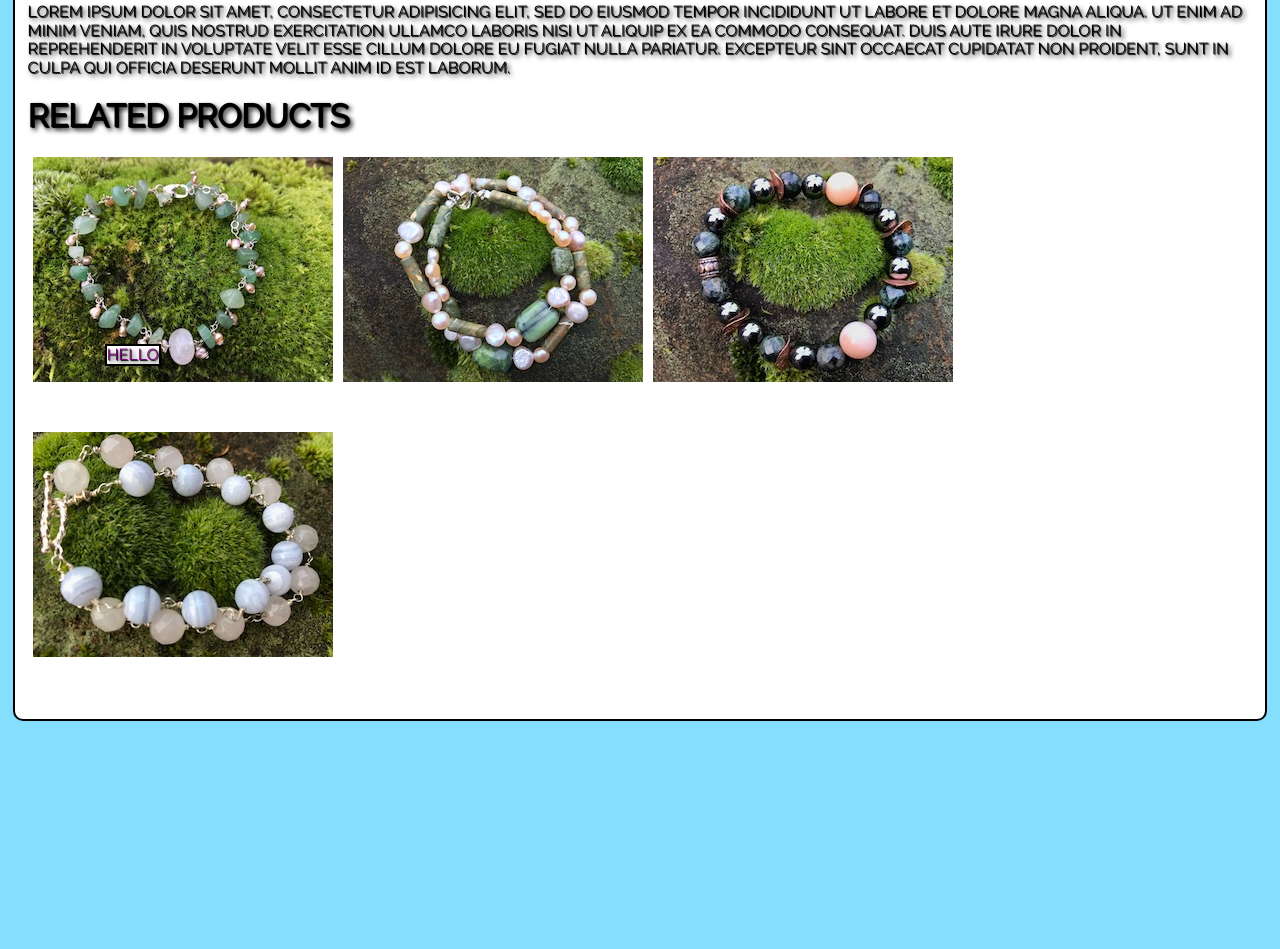
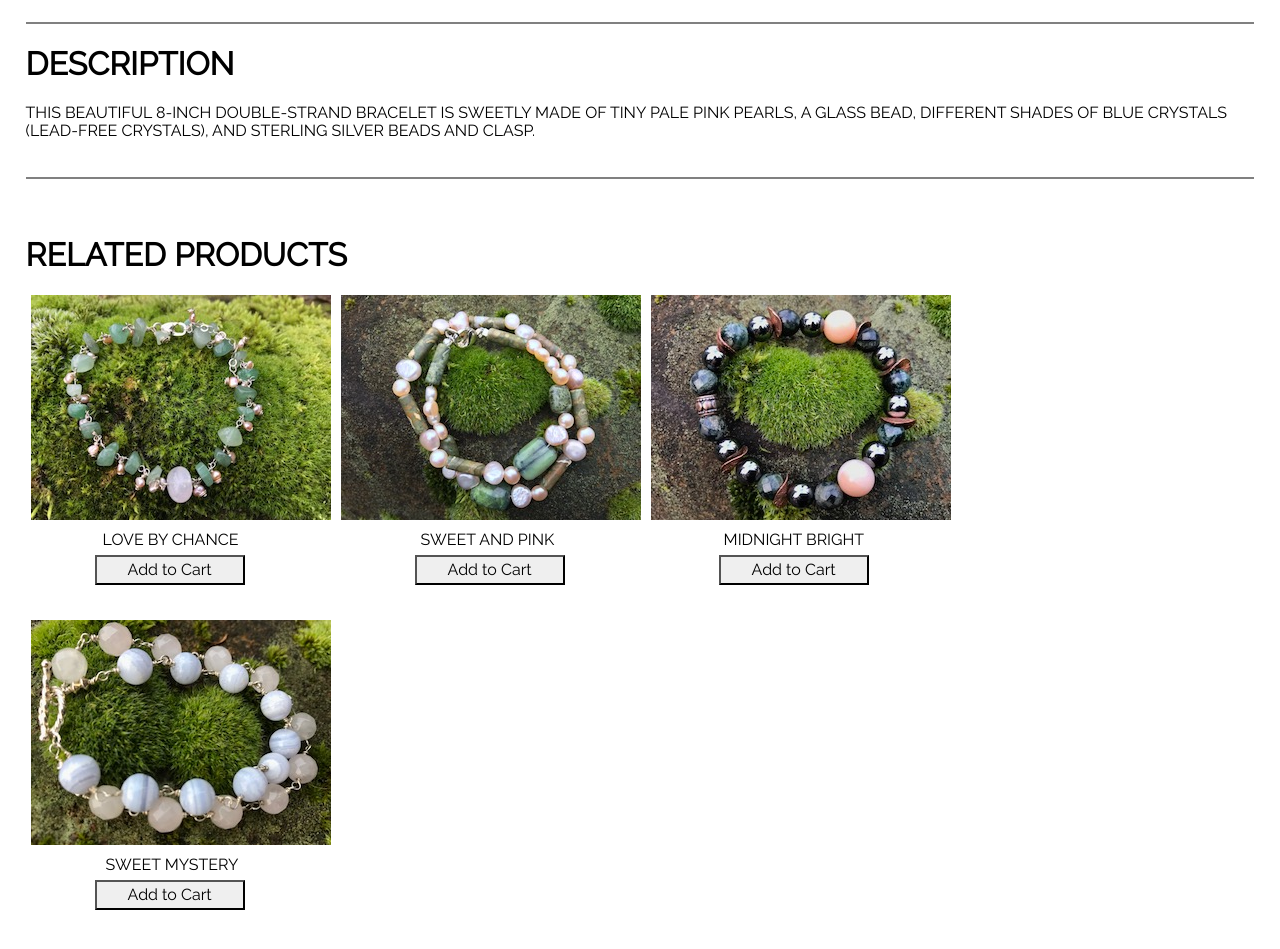
Before and after one commit to Dahling/product-page, a plain HTML site: page index.html in a window 1280 px wide. Shown: the part 774-1723 px from the top of the page. Before the commit the page ends 1495 px from the top, so only its background shows below. Drawn offline with Linux system fonts and the light colour scheme.

Commit message:
Modify changes in styling, got position of images and captions to work, add product description to middle section

```diff
--- a/css/styles.css
+++ b/css/styles.css
@@ -24,33 +24,34 @@ body, html {
 }
 
 #btn {
-  border-radius: 25px;
   padding: 15px;
   text-align: center;
-  background: #EACAB7;
+  background: lightgrey;
   color: black;
+  width: 200px;
+  height: 60px;
+  font-family: 'Raleway', sans-serif;
 }
 
 #btn:hover {
   color: white;
-  background: #EACAB7;
-  text-shadow: 1px 1px 1px #000,
-               3px 3px 5px #000;
+  background: lightpink;
+  /*text-shadow: 1px 1px 1px #000,
+               3px 3px 5px #000;*/
 }
 /*-----------------------------BODY------------------------*/
 body {
-  background: #84DEFE;
+  background: white;
   font-family: 'Raleway', sans-serif;
   text-transform: uppercase;
-  text-shadow: 1px 1px 1px #000,
-               3px 3px 5px #000;
+  /*text-shadow: 1px 1px 1px #000,
+               3px 3px 5px #000;*/
 }
 /*-----------------------------MAIN------------------------*/
 .container {
  width: 98%;
  height: auto;
  padding: 1%;
- border: 2px solid black;
  border-radius: 10px;
  background: white;
  margin: 0 auto;
@@ -84,6 +85,8 @@ body {
   text-transform: uppercase;
   text-shadow: 1px 1px 1px #000,
                3px 3px 5px #000;
+  border-bottom: 2px solid black;
+  border-top: 2px solid black;
 }
 
 .nav ul {
@@ -130,7 +133,6 @@ img {
 /*----------------------------1st & 2nd SECTION-----------------------*/
 .top {
   padding-top: 50px;
-  border: 5px solid hotpink;
   height: auto;
   clear: both;
 }
@@ -144,6 +146,7 @@ img {
   border: 2px solid black;
   border-radius: 25px;
   width: 100%;
+  position: relative;
   /*height: 50%;
   margin: auto;*/
 }
@@ -154,11 +157,14 @@ img {
   margin-right: 15px;
   padding-top: 80px;
   width: 35%;
-  color: #84DEFE;
+  color: #000;
+
 }
 /*-----------------------------MIDDLE SECTION------------------------*/
-#middle {
-
+.middle {
+  border-bottom: 2px solid grey;
+  border-top: 2px solid grey;
+  padding-bottom: 20px;
 }
 /*------------------THIRD SECTION-RELATED PRODUCTS/IMAGES--------------*/
 #thirdSection {
@@ -182,33 +188,99 @@ img {
   padding-right: 5px;
   padding-left: 5px;
   position: relative;
-  padding-bottom: 50px;
+  padding-bottom: 100px;
 }
 
-.caption1 {
+.images {
+  position: relative;
+  float: left;
+}
+/*------------------CAPTIONS UNDER PRODUCTS--------------*/
+/* Love by Chance Bracelet */
+.caption1{
   position: absolute;
-  top: 100px;
-  left: 60px;
+  top: 220px;
+  left: 77px;
+}
+
+.caption1:after {
+  clear:both;
+}
+/* Sweet and Pink Bracelet */
+.caption2 {
+  position: absolute;
+  top: 220px;
+  left: 85px;
+}
+/* Midnight Bright Bracelet */
+.caption3 {
+  position: absolute;
+  top: 220px;
+  left: 78px;
+}
+/* Sweet Mystery Bracelet */
+.caption4 {
+  position: absolute;
+  top: 220px;
+  left: 80px;
+}
+/*------------------BUTTONS UNDER PRODUCTS--------------*/
+.btn1 {
+  position: absolute;
+  top: 260px;
+  left: 69px;
+  border-radius: 0px;
+  background: #grey;
+  height: 30px;
+  width: 150px;
+  font-family: 'Raleway', sans-serif;
+}
+
+.btn1:hover {
   color: hotpink;
 }
-.caption2 {
+
+.btn2 {
   position: absolute;
-  top: 1200px;
-  left: 50px;
-  color: green;
+  top: 260px;
+  left: 79px;
+  border-radius: 0px;
+  background: #grey;
+  height: 30px;
+  width: 150px;
+  font-family: 'Raleway', sans-serif;
 }
-.caption3 {
+
+.btn2:hover {
+  color: hotpink;
+}
+
+.btn3 {
   position: absolute;
-  top: 1200px;
-  left: 50px;
-  color: blue;
-  border: 2px solid black;
+  top: 260px;
+  left: 73px;
+  border-radius: 0px;
+  background: #grey;
+  height: 30px;
+  width: 150px;
+  font-family: 'Raleway', sans-serif;
 }
-.caption4 {
+
+.btn3:hover {
+  color: hotpink;
+}
+
+.btn4 {
   position: absolute;
-  top: 1100px;
-  left: 90px;
-  color: purple;
-  background: white;
-  border: 2px solid black;
+  top: 260px;
+  left: 69px;
+  border-radius: 0px;
+  background: #grey;
+  height: 30px;
+  width: 150px;
+  font-family: 'Raleway', sans-serif;
 }
+
+.btn4:hover {
+  color: hotpink;
+}
--- a/index.html
+++ b/index.html
@@ -43,24 +43,38 @@
           </ul>
         </div>
       </div> <!--END TOP OF PAGE-->
-
+      <br>
+      <br>
       <!--MIDDLE OF PAGE-->
-      <div id="middle group">
-        <p>Lorem ipsum dolor sit amet, consectetur adipisicing elit, sed do eiusmod tempor incididunt ut labore et dolore magna aliqua. Ut enim ad minim veniam, quis nostrud exercitation ullamco laboris nisi ut aliquip ex ea commodo consequat. Duis aute irure dolor in reprehenderit in voluptate velit esse cillum dolore eu fugiat nulla pariatur. Excepteur sint occaecat cupidatat non proident, sunt in culpa qui officia deserunt mollit anim id est laborum.</p>
+      <div class="middle group">
+        <h1>Description</h1>
+        <p>This beautiful 8-inch double-strand bracelet is sweetly made of tiny pale pink pearls, a glass bead, different shades of blue crystals (lead-free crystals), and sterling silver beads and clasp.</p>
       </div> <!--END MIDDLE-->
-
-
+      <br>
+      <br>
       <!--THIRD SECTION-->
       <div id="thirdSection group">
         <h1 id="products group">RELATED PRODUCTS</h1>
+      <div class="images group">
         <img class="relatedProducts" src="img/pic2.jpg" alt="">
-        <p class="caption1">Hello</p>
+        <p class="caption1">Love By Chance</p>
+        <button class="btn1" type="button" name="button">Add to Cart</button>
+      </div>
+      <div class="images group">
         <img class="relatedProducts" src="img/pic3.jpg" alt="">
-        <p class="caption2">Hello</p>
+        <p class="caption2">Sweet and Pink</p>
+        <button class="btn2" type="button" name="button">Add to Cart</button>
+      </div>
+      <div class="images group">
         <img class="relatedProducts" src="img/pic4.jpg" alt="">
-        <p class="caption3">Hello</p>
+        <p class="caption3">Midnight Bright</p>
+        <button class="btn3" type="button" name="button">Add to Cart</button>
+      </div>
+      <div class="images group">
         <img class="relatedProducts" src="img/pic5.jpg" alt="">
-        <p class="caption4">Hello</p>
+        <p class="caption4">Sweet Mystery</p>
+        <button class="btn4" type="button" name="button">Add to Cart</button>
+      </div>
       </div> <!--END THIRD SECTION-->
     </div> <!--END CONTAINER-->
   </body>
```
